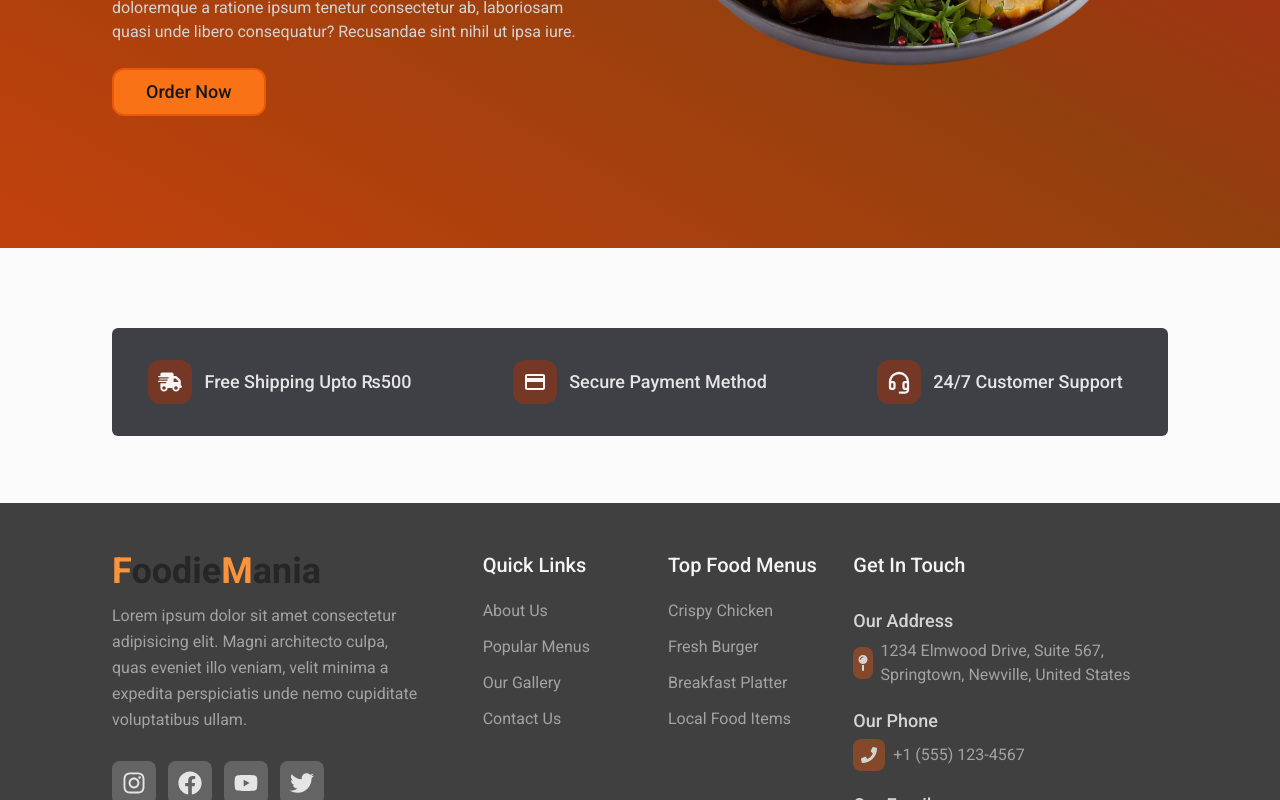
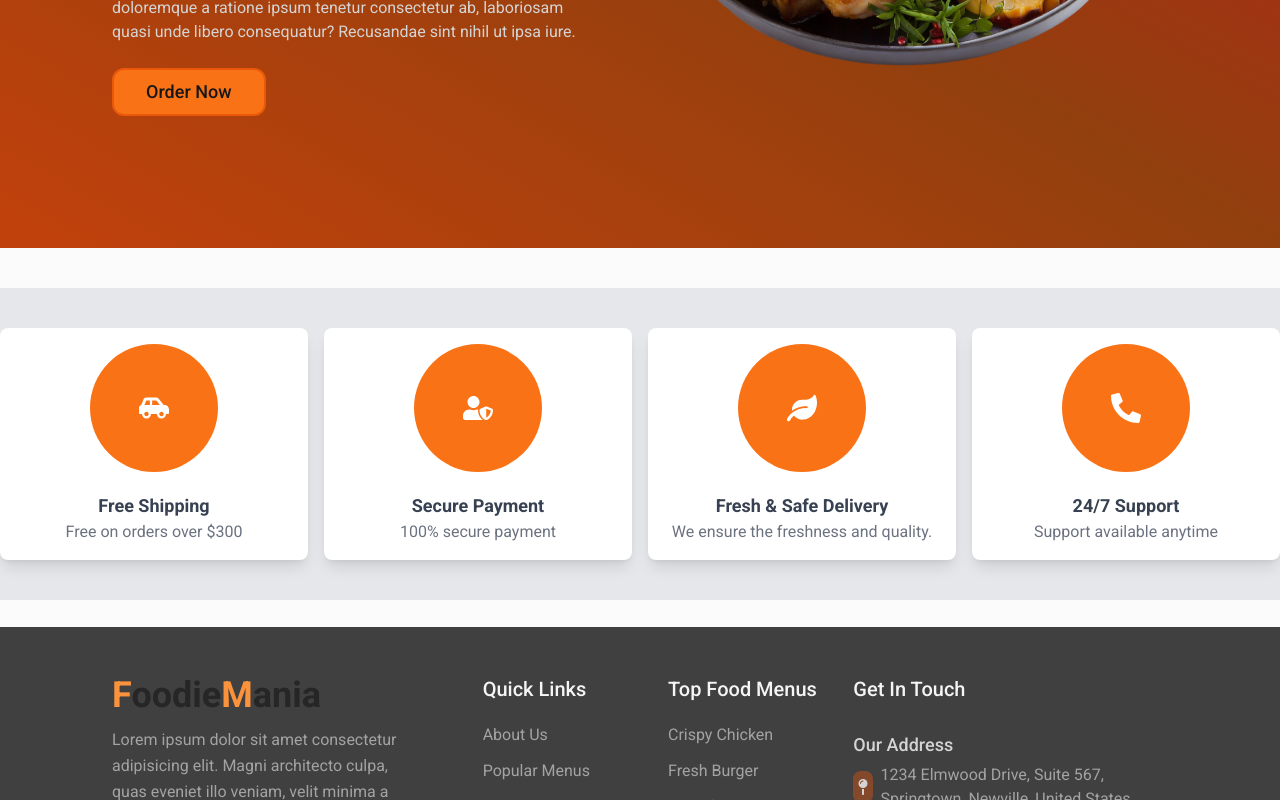
Before and after one commit to Akhileshpookkuttiyil/FoodApp, a React (Vite) app: page / in a window 1280 px wide. Shown: the part 552-1352 px from the top of the page. Built offline with nearby package versions, Linux system fonts and the light colour scheme.

Commit message:
Updated the Banner with newer One

```diff
--- a/package.json
+++ b/package.json
@@ -10,6 +10,7 @@
     "preview": "vite preview"
   },
   "dependencies": {
+    "font-awesome": "^4.7.0",
     "react": "^18.3.1",
     "react-dom": "^18.3.1",
     "react-icons": "^5.4.0",
--- a/src/Pages/Home/Banner/Banner.jsx
+++ b/src/Pages/Home/Banner/Banner.jsx
@@ -1,37 +1,65 @@
-import { FaTruckFast } from "react-icons/fa6";
-import { MdPayment, MdPayments } from "react-icons/md";
-import { PiHeadsetBold } from "react-icons/pi";
+import { FaCarSide, FaUserShield, FaLeaf, FaPhoneAlt } from "react-icons/fa";
 
 const Banner = () => {
   return (
-    <div className="w-full lg:px-28 md:px-16 sm:px-7 px-4 lg:py-10 md:py-8 sm:py-6 py-4">
-      <div className="bg-zinc-700 grid md:grid-cols-3 sm:grid-cols-2 grid-cols-1 lg:gap-14 md:gap-12 sm:gap-8 gap-6 items-center rounded-md px-4 py-8">
+    <div className="container-fluid py-5 bg-gray-200">
+      <div className="flex justify-center">
+        <div className="container py-5">
+          <div className="grid grid-cols-1 sm:grid-cols-2 md:grid-cols-2 lg:grid-cols-4 gap-8 sm:gap-8 md:gap-6 lg:gap-4">
             {/* Free Shipping Section */}
-        <div className="flex items-center justify-center gap-x-3">
-          <div className="w-11 h-11 rounded-xl bg-orange-800/60 flex items-center justify-center text-2xl text-neutral-100 transition-transform duration-300 hover:scale-110 hover:rotate-6 ease-in-out">
-            <FaTruckFast />
+            <div className="featurs-item text-center rounded-lg bg-white p-4 shadow-lg">
+              <div className="featurs-icon w-20 sm:w-24 md:w-28 lg:w-32 h-20 sm:h-24 md:h-28 lg:h-32 rounded-full bg-orange-500 mb-5 mx-auto flex items-center justify-center text-3xl text-white transition-transform transform hover:scale-110 hover:rotate-6 duration-300 ease-in-out">
+                <FaCarSide />
               </div>
-          <h5 className="text-lg text-neutral-200 font-medium">
-            Free Shipping Upto ₨500
+              <div className="featurs-content text-center">
+                <h5 className="text-lg font-semibold text-gray-700">
+                  Free Shipping
                 </h5>
+                <p className="mb-0 text-gray-500">Free on orders over $300</p>
               </div>
+            </div>
+
             {/* Secure Payment Section */}
-        <div className="flex items-center justify-center gap-x-3">
-          <div className="w-11 h-11 rounded-xl bg-orange-800/60 flex items-center justify-center text-2xl text-neutral-100 transition-transform duration-300 hover:scale-110 hover:rotate-6 ease-in-out">
-            <MdPayment />
+            <div className="featurs-item text-center rounded-lg bg-white p-4 shadow-lg">
+              <div className="featurs-icon w-20 sm:w-24 md:w-28 lg:w-32 h-20 sm:h-24 md:h-28 lg:h-32 rounded-full bg-orange-500 mb-5 mx-auto flex items-center justify-center text-3xl text-white transition-transform transform hover:scale-110 hover:rotate-6 duration-300 ease-in-out">
+                <FaUserShield />
               </div>
-          <h5 className="text-lg text-neutral-200 font-medium">
-            Secure Payment Method
+              <div className="featurs-content text-center">
+                <h5 className="text-lg font-semibold text-gray-700">
+                  Secure Payment
                 </h5>
+                <p className="mb-0 text-gray-500">100% secure payment</p>
               </div>
-        {/* Customer Support Section */}
-        <div className="flex items-center justify-center gap-x-3">
-          <div className="w-11 h-11 rounded-xl bg-orange-800/60 flex items-center justify-center text-2xl text-neutral-100 transition-transform duration-300 hover:scale-110 hover:rotate-6 ease-in-out">
-            <PiHeadsetBold />
             </div>
-          <h5 className="text-lg text-neutral-200 font-medium">
-            24/7 Customer Support
+
+            {/* Fresh & Safe Delivery Section */}
+            <div className="featurs-item text-center rounded-lg bg-white p-4 shadow-lg">
+              <div className="featurs-icon w-20 sm:w-24 md:w-28 lg:w-32 h-20 sm:h-24 md:h-28 lg:h-32 rounded-full bg-orange-500 mb-5 mx-auto flex items-center justify-center text-3xl text-white transition-transform transform hover:scale-110 hover:rotate-6 duration-300 ease-in-out">
+                <FaLeaf />
+              </div>
+              <div className="featurs-content text-center">
+                <h5 className="text-lg font-semibold text-gray-700">
+                  Fresh & Safe Delivery
                 </h5>
+                <p className="mb-0 text-gray-500">
+                  We ensure the freshness and quality.
+                </p>
+              </div>
+            </div>
+
+            {/* 24/7 Support Section */}
+            <div className="featurs-item text-center rounded-lg bg-white p-4 shadow-lg">
+              <div className="featurs-icon w-20 sm:w-24 md:w-28 lg:w-32 h-20 sm:h-24 md:h-28 lg:h-32 rounded-full bg-orange-500 mb-5 mx-auto flex items-center justify-center text-3xl text-white transition-transform transform hover:scale-110 hover:rotate-6 duration-300 ease-in-out">
+                <FaPhoneAlt />
+              </div>
+              <div className="featurs-content text-center">
+                <h5 className="text-lg font-semibold text-gray-700">
+                  24/7 Support
+                </h5>
+                <p className="mb-0 text-gray-500">Support available anytime</p>
+              </div>
+            </div>
+          </div>
         </div>
       </div>
     </div>
--- /dev/null
+++ b/src/Pages/Home/Category/Category.jsx
@@ -0,0 +1,6 @@
+
+const Category = () => {
+  return <div>Category</div>;
+};
+
+export default Category;
```
Also changed, not shown: 1 other file (tests, documents, lock files or other folders). Lines whose indentation alone changed are shown as unchanged.
